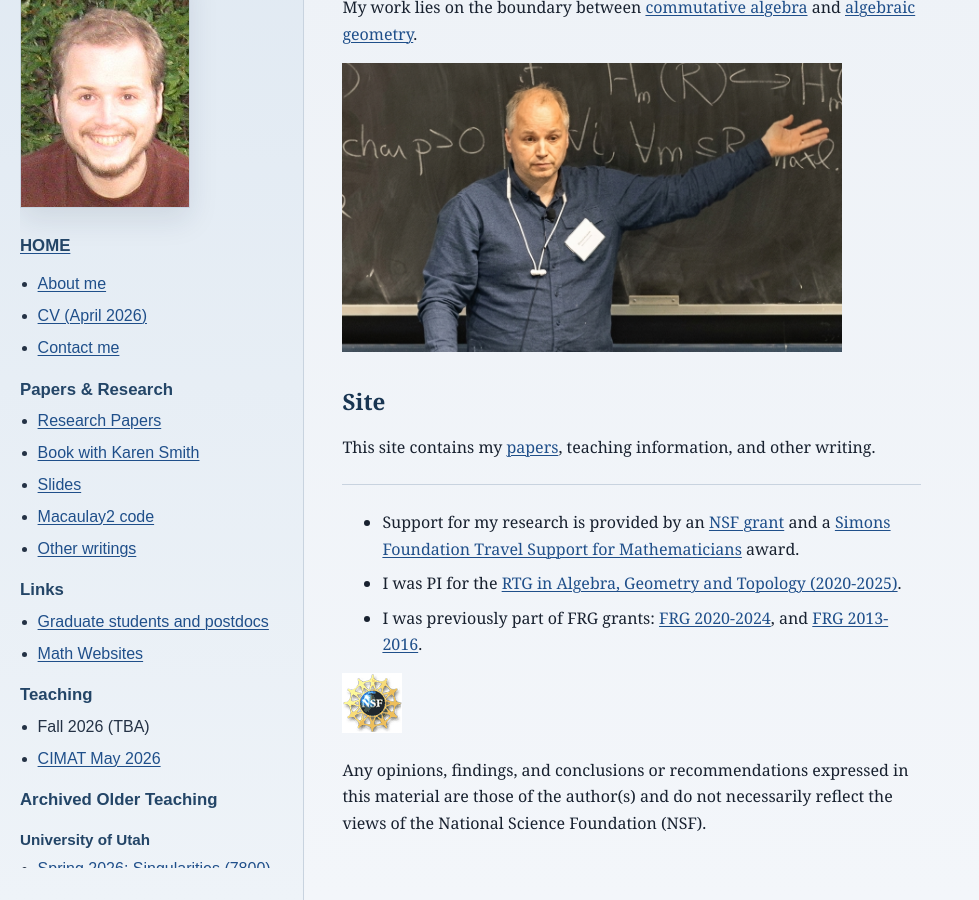
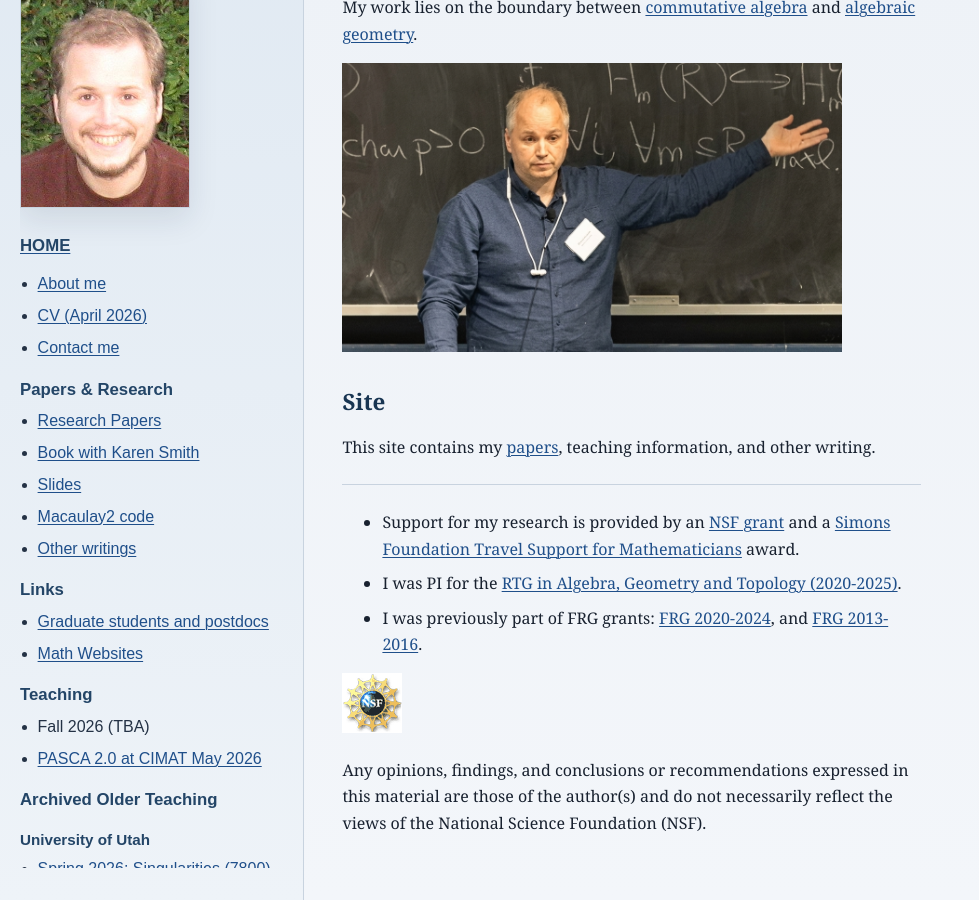
Before and after one commit to kschwede/kschwede.github.io, a Jekyll site: the page built from index.html, in a window 1280 px wide and 900 px high, scrolled down 350 px. Shown: the whole window, without its empty margins (0-979 px from the left). Built offline with Jekyll 4.4.1, drawn with Linux system fonts in a browser that asks for light colours.

Commit message:
updating stuff for pasca

```diff
--- a/_includes/sidebar.html
+++ b/_includes/sidebar.html
@@ -38,7 +38,7 @@
   <nav aria-label="Teaching links">
     <ul>
       <li>Fall 2026 (TBA)</li>
-      <li><a href="{{ '/CIMAT2026/index.html' | relative_url }}">CIMAT May 2026</a></li>
+      <li><a href="{{ '/CIMAT2026/index.html' | relative_url }}">PASCA 2.0 at CIMAT May 2026</a></li>
     </ul>
   </nav>
 
```
